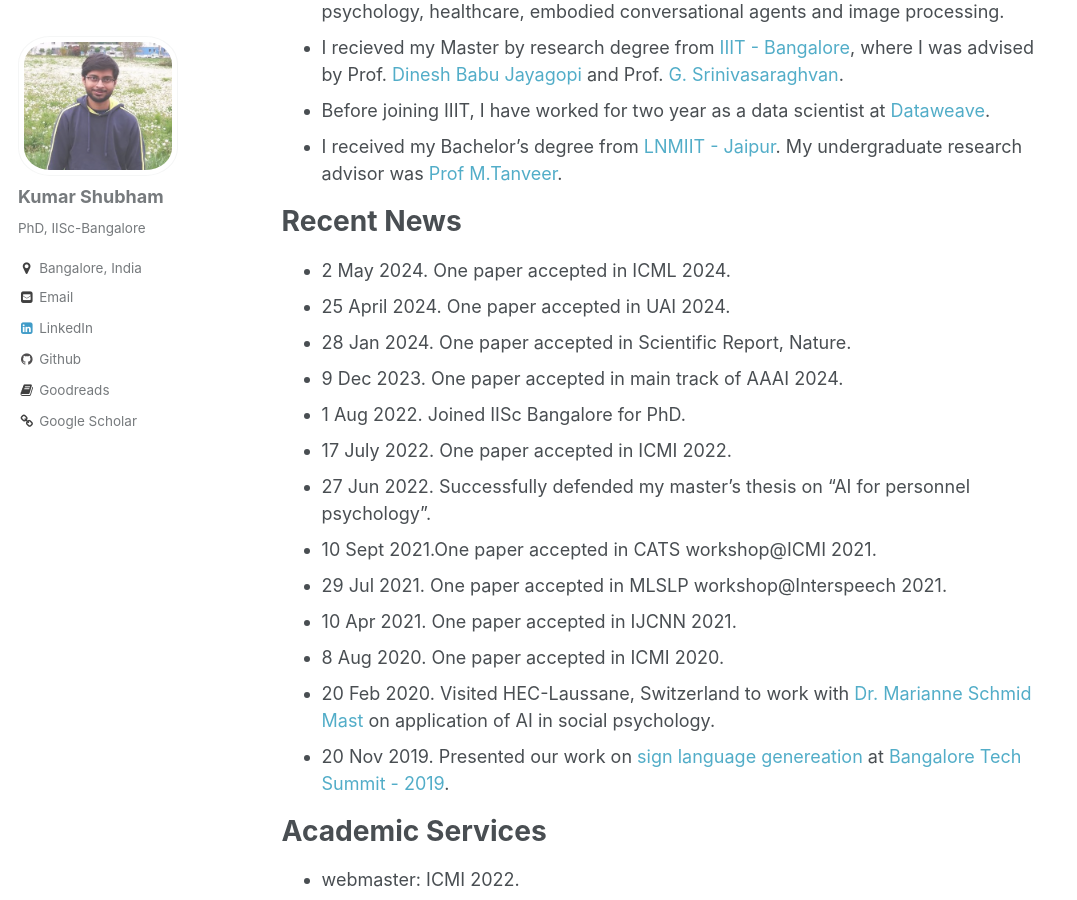
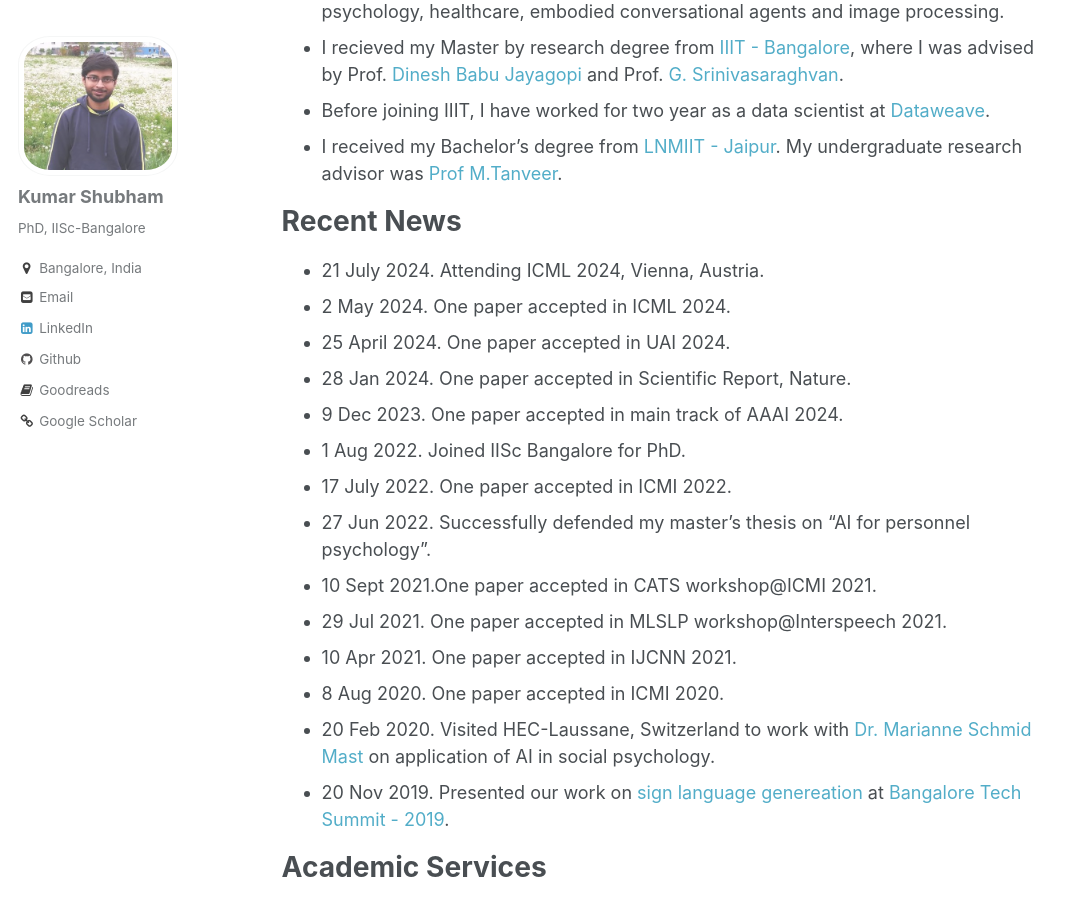
Before and after one commit to kyrs/kyrs.github.io, a Jekyll site: the page built from _pages/about.md, in a window 1280 px wide and 900 px high, scrolled down 303 px. Shown: the whole window, without its empty margins (0-1077 px from the left). Built offline with Jekyll 4.4.1, drawn with Linux system fonts in a browser that asks for light colours.

Commit message:
Update about.md

```diff
--- a/_pages/about.md
+++ b/_pages/about.md
@@ -18,6 +18,7 @@ redirect_from:
 * I received my Bachelor’s degree from [LNMIIT - Jaipur](https://www.lnmiit.ac.in/). My undergraduate research advisor was [Prof M.Tanveer](http://www.iiti.ac.in/people/~mtanveer/).
 
 # Recent News
+* 21 July 2024. Attending ICML 2024, Vienna, Austria.
 * 2 May 2024. One paper accepted in ICML 2024.
 * 25 April 2024. One paper accepted in UAI 2024.
 * 28 Jan 2024. One paper accepted in Scientific Report, Nature.
```
